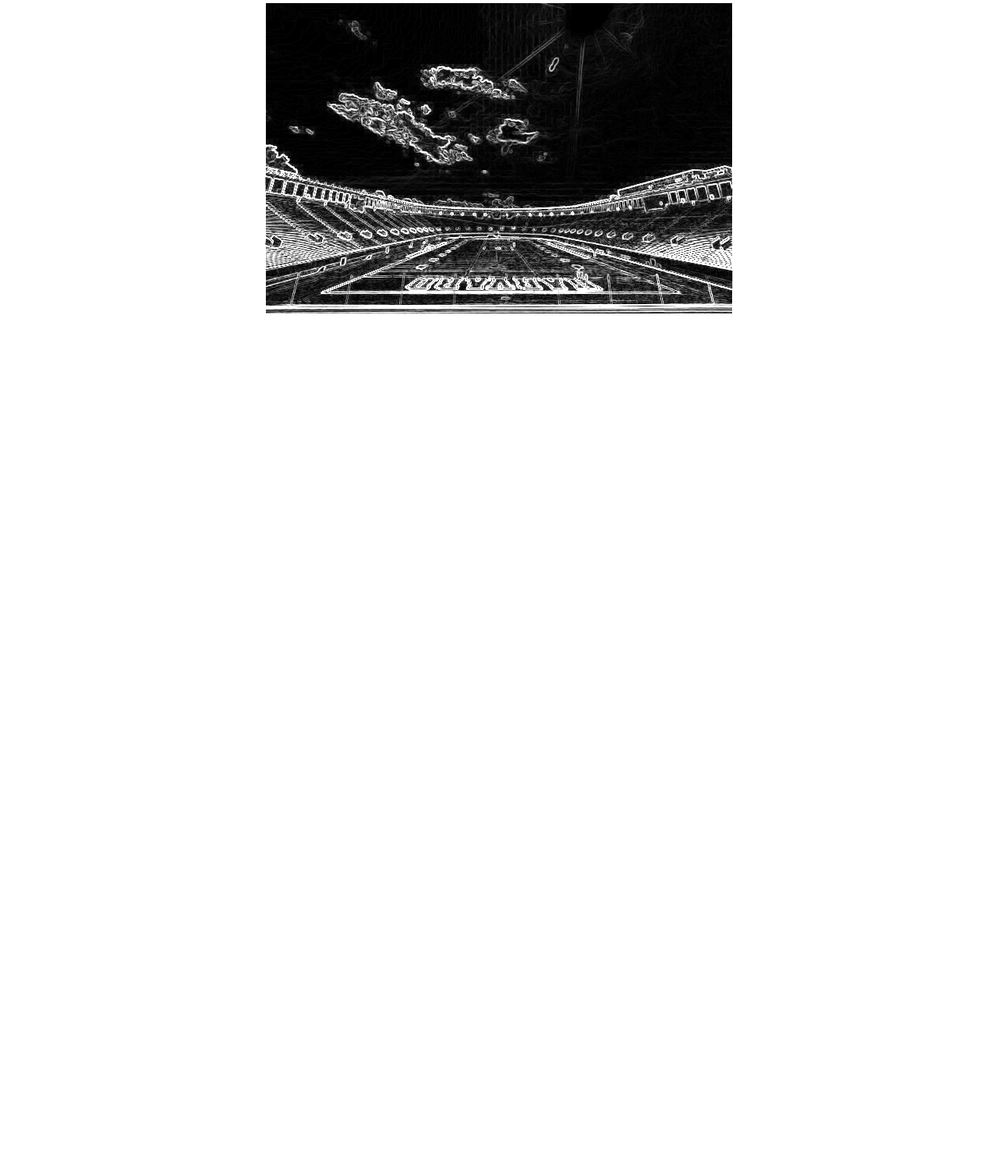
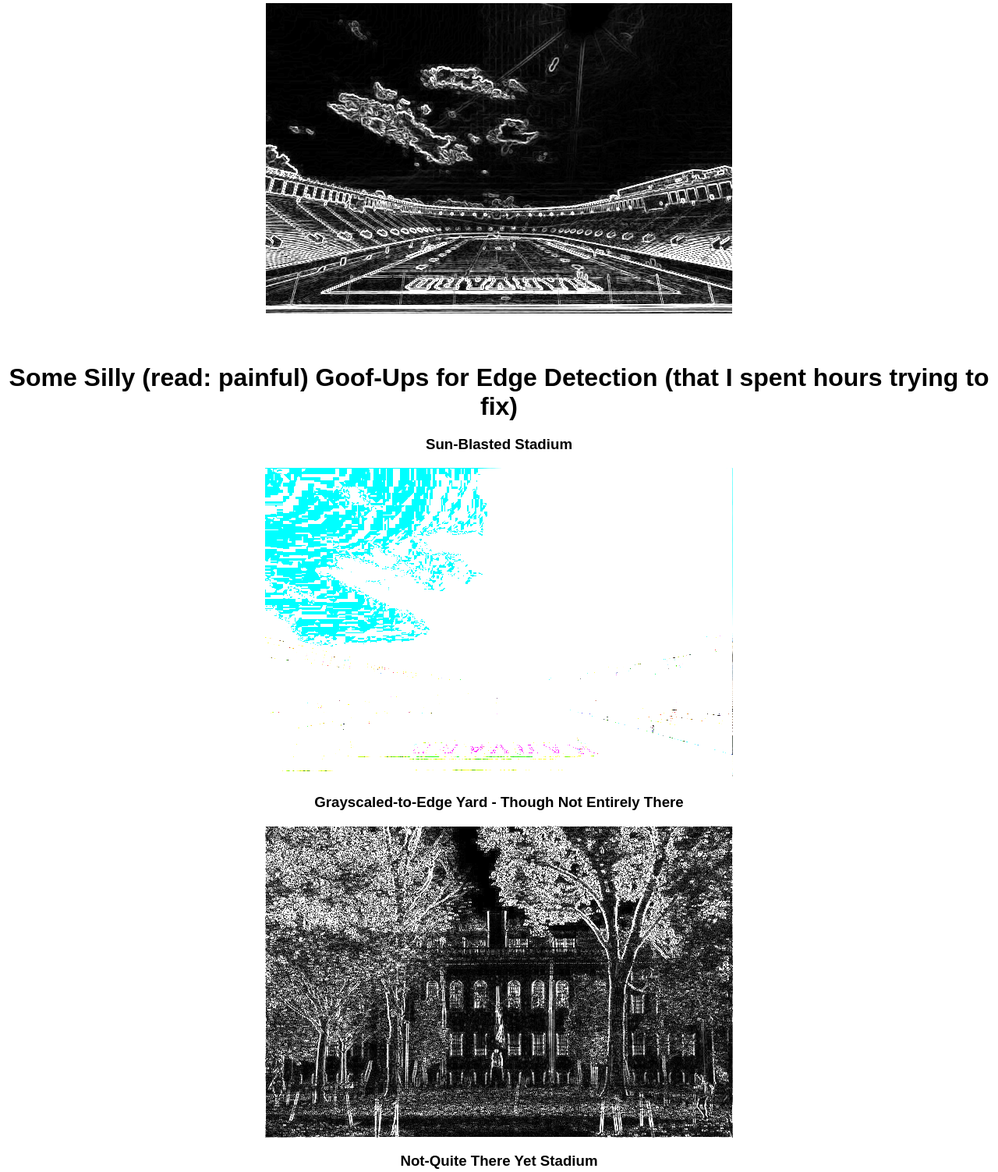
Before and after one commit to njsalisbury/cs50x-showcase, a plain HTML site: page index.html in a window 1280 px wide. Shown: the part 10222-11725 px from the top of the page at 78% size. Before the commit the page ends 10688 px from the top, so only its background shows below. Drawn offline with Linux system fonts and the light colour scheme.

Commit message:
second pass of styles.css; add goof-ups section

```diff
--- a/index.html
+++ b/index.html
@@ -80,5 +80,16 @@
             <img src="./modified/stadium_gs_edges.bmp">
         </div>
 
+        <!-- Some failed attempts at Edge Detection -->
+        <div class="image-div">
+            <h2 id="goof-ups">Some Silly (read: painful) Goof-Ups for Edge Detection (that I spent hours trying to fix)</h2>
+            <h3>Sun-Blasted Stadium</h3>
+            <img src="./modified/out.bmp">
+            <h3>Grayscaled-to-Edge Yard - Though Not Entirely There</h3>
+            <img src="./modified/out5.bmp">
+            <h3>Not-Quite There Yet Stadium</h3>
+            <img src="./modified/out3.bmp">
+        </div>
+
     </body>
 </html>
--- a/styles.css
+++ b/styles.css
@@ -27,3 +27,8 @@ h1 {
     margin: 0;
     padding: 0;
 }
+
+#goof-ups {
+    font-size: 2em;
+    text-align: center;
+}
```
Also changed, not shown: modified/out4.bmp (deleted).
